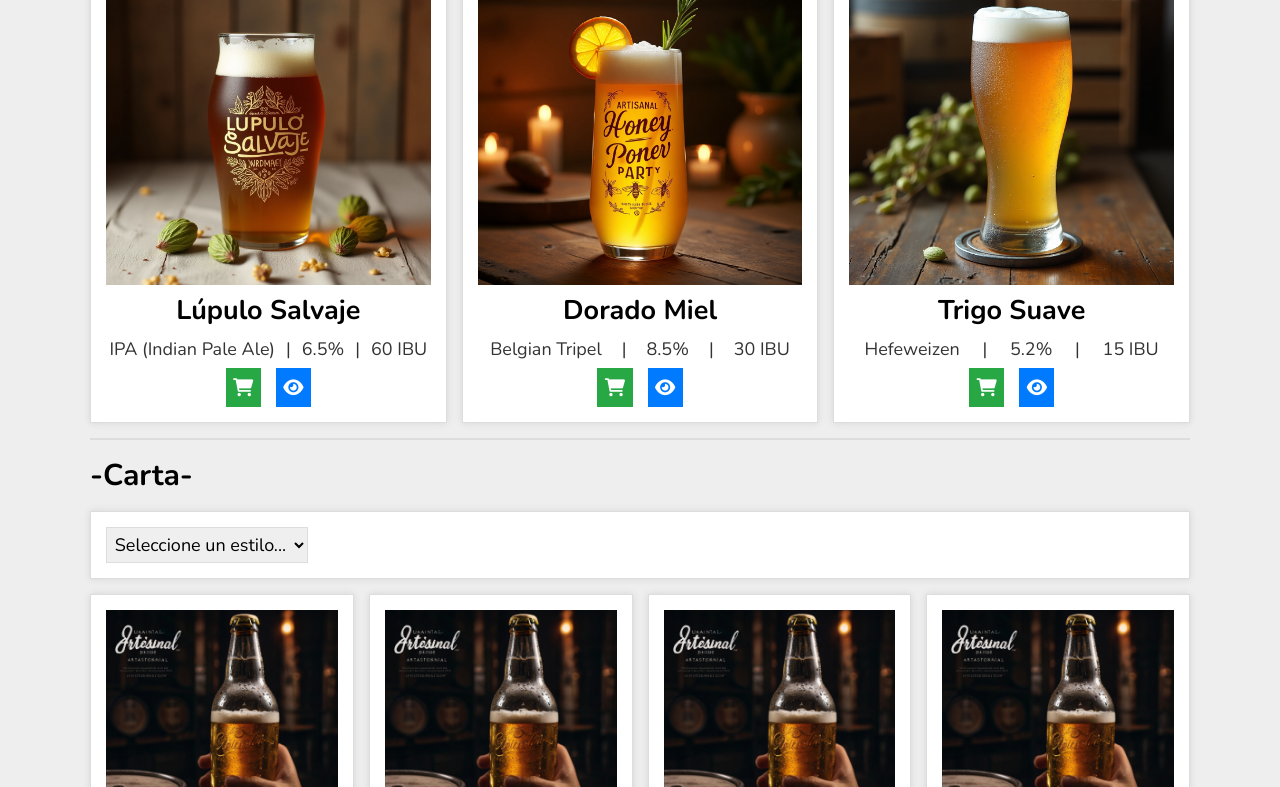
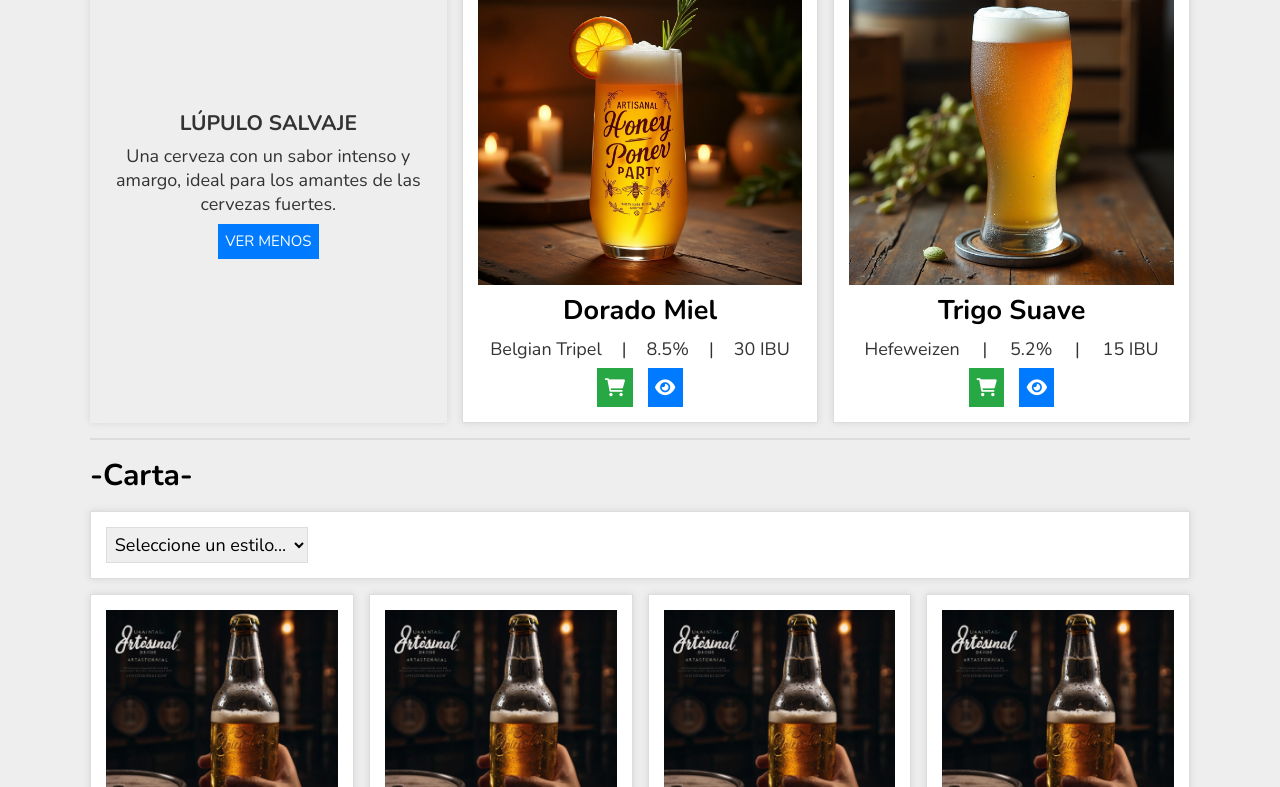
Before and after one commit to Mother-s-Milk/cerveceriaWolf, a plain HTML site: page index.html in a window 1280 px wide. Both pictures are taken after a click on the button 293 px from the left and 1314 px from the top of the page. Shown: the part 927-1714 px from the top of the page. Drawn offline with nearby package versions, Linux system fonts and the light colour scheme.

Commit message:
Se agrega una modal para la descripcion de bebidas

```diff
--- a/estilos.css
+++ b/estilos.css
@@ -197,6 +197,10 @@ button {
     gap: 15px;
 }
 
+.tarjeta-container {
+    position: relative;
+}
+
 .tarjeta-bebida {
     background-color: #fff;
     border: 1px solid #ddd;
@@ -206,6 +210,70 @@ button {
     align-items: center;
     padding: 15px;
     gap: 7.5px;
+}
+
+.tarjeta-bebida.blur {
+    filter: blur(3px);
+    transition: filter 0.4s ease;
+}
+
+.tarjeta-container.activa {
+    box-shadow: 0 0 10px rgba(0, 0, 0, 0.5);
+    transition: box-shadow 0.4s ease;
+}
+
+.bebida-descripcion {
+    position: absolute;
+    top: 0;
+    left: 0;
+    width: 100%;
+    height: 100%;
+    background-color: #eee;
+    z-index: 2;
+    display: flex;
+    flex-direction: column;
+    align-items: center;
+    justify-content: center;
+    gap: 7.5px;
+    text-align: center;
+    padding: 15px;
+    opacity: 0; /* Comienza invisible */
+    transform: scale(0.9); /* Leve reducción inicial */
+    pointer-events: none; /* Evita la interacción cuando está oculto */
+    transition: opacity 0.4s ease, transform 0.4s ease; /* Transición suave */
+}
+
+.mostrar-descripcion {
+    opacity: 1; /* Se hace visible */
+    transform: scale(1); /* Vuelve a tamaño normal */
+    pointer-events: all; /* Permite interacción */
+}
+
+.bebida-descripcion h3 {
+    font-size: 21px;
+    color: #333;
+    text-transform: uppercase;
+    font-weight: 700;
+}
+
+.bebida-descripcion p {
+    font-size: 18px;
+    color: #333;
+}
+
+.bebida-descripcion button {
+    background-color: #007bff;
+    color: #fff;
+    border: none;
+    padding: 7.5px;
+    text-transform: uppercase;
+    font-size: 15px;
+    cursor: pointer;
+    transition: background-color 0.3s ease;
+}
+
+.bebida-descripcion button:hover {
+    background-color: #0056b3;
 }
 
 .imagen-destacada {
@@ -263,11 +331,11 @@ button {
     color: #fff;
 }
 
-.btn-mas-info {
+.btn-ver-mas {
     background-color: #007bff;
 }
 
-.btn-mas-info:hover {
+.btn-ver-mas:hover {
     background-color: #0056b3;
 }
 
@@ -493,6 +561,8 @@ button {
     flex-direction: column;
     text-align: center;
     vertical-align: middle;
+    width: 100%;
+    height: 100%;
 }
 
 /********/
--- a/index.html
+++ b/index.html
@@ -55,6 +55,7 @@
                 <h1>-Novedades-</h1>
             </header>
             <div class="seccion-destacadas">
+                <div class="tarjeta-container">
                     <div class="tarjeta-bebida tarjeta-destacada">
                         <div class="imagen-destacada">
                             <span aria-label="Novedad">
@@ -74,10 +75,17 @@
                         </div>
                         <footer class="acciones-tarjeta">
                             <button type="button" class="btn-carrito"><i class="fa-solid fa-cart-shopping"></i></button>
-                        <button type="button" class="btn-mas-info" data-beer="novedad"><i class="fa-solid fa-eye"></i></button>
+                            <button type="button" class="btn-ver-mas" data-beer="novedad"><i class="fa-solid fa-eye"></i></button>
                         </footer>
                     </div>
+                    <div class="bebida-descripcion">
+                        <h3>Lúpulo Salvaje</h3>
+                        <p>Una cerveza con un sabor intenso y amargo, ideal para los amantes de las cervezas fuertes.</p>
+                        <button type="button" class="btn-ver-menos">Ver menos</button>
+                    </div>
+                </div>
 
+                <div class="tarjeta-container">
                     <div class="tarjeta-bebida tarjeta-destacada">
                         <div class="imagen-destacada">
                             <span aria-label="Novedad">
@@ -97,10 +105,17 @@
                         </div>
                         <footer class="acciones-tarjeta">
                             <button type="button" class="btn-carrito"><i class="fa-solid fa-cart-shopping"></i></button>
-                        <button type="button" class="btn-mas-info" data-beer="mas-pedida"><i class="fa-solid fa-eye"></i></button>
+                            <button type="button" class="btn-ver-mas" data-beer="mas-pedida"><i class="fa-solid fa-eye"></i></button>
                         </footer>
                     </div>
+                    <div class="bebida-descripcion">
+                        <h3>Dorado miel</h3>
+                        <p>Una cerveza con un sabor intenso y amargo, ideal para los amantes de las cervezas fuertes.</p>
+                        <button type="button" class="btn-ver-menos">Ver menos</button>
+                    </div>
+                </div>
 
+                <div class="tarjeta-container">
                     <div class="tarjeta-bebida tarjeta-destacada">
                         <div class="imagen-destacada">
                             <span aria-label="Novedad">
@@ -120,9 +135,16 @@
                         </div>
                         <footer class="acciones-tarjeta">
                             <button type="button" class="btn-carrito"><i class="fa-solid fa-cart-shopping"></i></button>
-                        <button type="button" class="btn-mas-info" data-beer="clasica"><i class="fa-solid fa-eye"></i></button>
+                            <button type="button" class="btn-ver-mas" data-beer="clasica"><i class="fa-solid fa-eye"></i></button>
                         </footer>
                     </div>
+                    <div class="bebida-descripcion">
+                        <h3>Trigo Suave</h3>
+                        <p>Una cerveza con un sabor intenso y amargo, ideal para los amantes de las cervezas fuertes.</p>
+                        <button type="button" class="btn-ver-menos">Ver menos</button>
+                    </div>
+                </div>
+
             </div>
         </section>
 
--- a/script.js
+++ b/script.js
@@ -53,7 +53,7 @@ let menuController = {
                             aria-label="Agregar ${cerveza.nombre} al carrito">
                             <i class="fa-solid fa-cart-shopping"></i>
                         </button>
-                        <button type="button" class="btn-mas-info">
+                        <button type="button" class="btn-ver-mas">
                             <i class="fa-solid fa-eye"></i>
                         </button>
                     </footer>
@@ -140,4 +140,40 @@ document.addEventListener("DOMContentLoaded", () => {
         }, 500); // Tiempo que coincide con la transición de CSS
     });
 
+    // Seleccionamos todos los botones "Ver más" y "Ver menos"
+    const botonesVerMas = document.querySelectorAll('.btn-ver-mas');
+    const botonesVerMenos = document.querySelectorAll('.btn-ver-menos');
+
+    // Función para mostrar la descripción
+    const mostrarDescripcion = (boton) => {
+        const tarjeta = boton.closest('.tarjeta-container'); // Encuentra el contenedor más cercano
+        const descripcion = tarjeta.querySelector('.bebida-descripcion'); // Busca la descripción en la tarjeta actual
+        descripcion.classList.add('mostrar-descripcion'); // Muestra la descripción
+        tarjetaBebida.classList.add('blur');
+        tarjeta.classList.add('activa');
+    };
+
+    // Función para ocultar la descripción
+    const ocultarDescripcion = (boton) => {
+        const tarjeta = boton.closest('.tarjeta-container'); // Encuentra el contenedor más cercano
+        const descripcion = tarjeta.querySelector('.bebida-descripcion'); // Busca la descripción en la tarjeta actual
+        descripcion.classList.remove('mostrar-descripcion'); // Oculta la descripción
+        tarjetaBebida.classList.remove('blur');
+        tarjeta.classList.remove('activa');
+    };
+
+    // Asignamos eventos a los botones "Ver más"
+    botonesVerMas.forEach((boton) => {
+        boton.addEventListener('click', () => {
+            mostrarDescripcion(boton); // Llamamos a la función para mostrar la descripción
+        });
+    });
+
+    // Asignamos eventos a los botones "Ver menos"
+    botonesVerMenos.forEach((boton) => {
+        boton.addEventListener('click', () => {
+            ocultarDescripcion(boton); // Llamamos a la función para ocultar la descripción
+        });
+    });
+
 });
```
Lines whose indentation alone changed are shown as unchanged.
